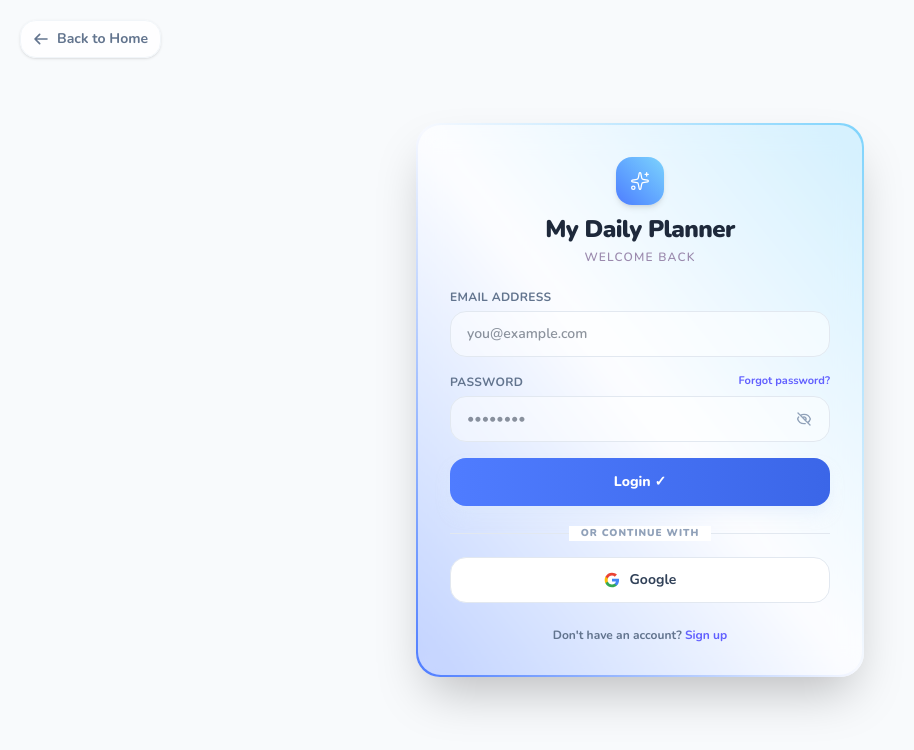
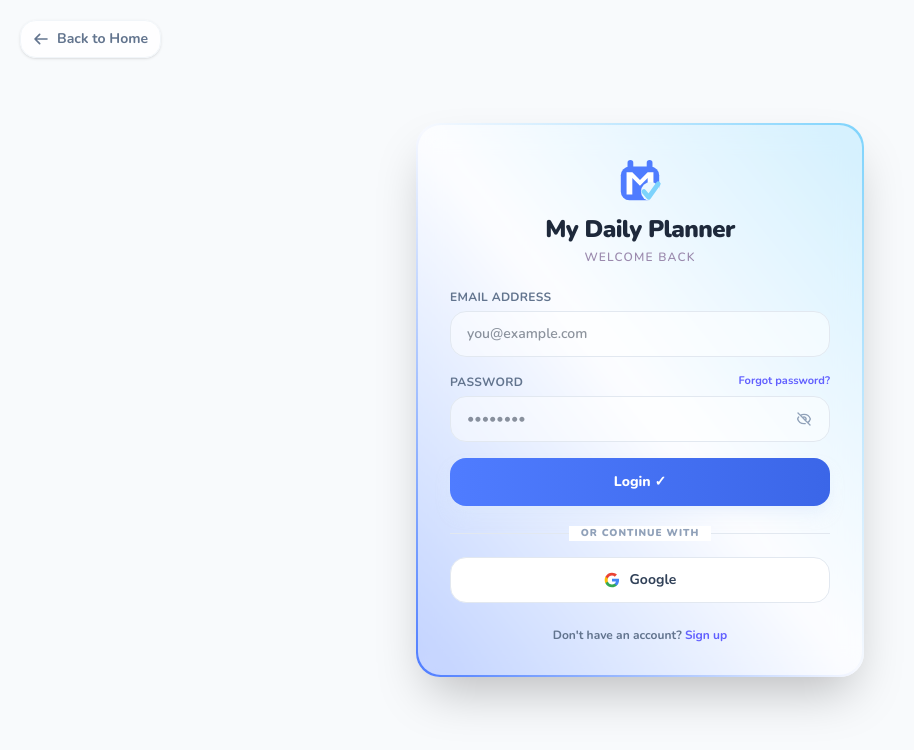
Before and after one commit to thefaisuu/My-Daily-Planner, a React (Vite) app: page / in a window 1280 px wide. Both pictures are taken after a click on the button "Log In". Shown: the top 750 px of the page, without its empty margins (0-914 px from the left). Built offline with nearby package versions, Linux system fonts and the light colour scheme; no server answers.

Commit message:
Create custom brand PlannerLogo component and integrate it across Sidebar, AuthPages, and LandingPage

```diff
--- /dev/null
+++ b/src/components/PlannerLogo.jsx
@@ -0,0 +1,52 @@
+import React from 'react';
+
+export default function PlannerLogo({ size = 40, className = "" }) {
+  // Generate a unique ID for the mask to prevent collisions if multiple logos are rendered
+  const maskId = React.useId().replace(/:/g, '-');
+
+  return (
+    <svg
+      width={size}
+      height={size}
+      viewBox="0 0 100 100"
+      fill="none"
+      xmlns="http://www.w3.org/2000/svg"
+      className={className}
+    >
+      <defs>
+        <mask id={`logo-mask-${maskId}`}>
+          {/* Everything white is visible */}
+          <rect x="0" y="0" width="100" height="100" fill="#FFFFFF" />
+          {/* Black circle cuts out the bottom right corner of the card and M */}
+          <circle cx="72" cy="72" r="20" fill="#000000" />
+        </mask>
+      </defs>
+
+      {/* Main Logo Group with Cutout Mask applied */}
+      <g mask={`url(#logo-mask-${maskId})`}>
+        {/* Calendar Rings */}
+        <rect x="24" y="6" width="12" height="22" rx="6" fill="#4F7CFF" />
+        <rect x="64" y="6" width="12" height="22" rx="6" fill="#4F7CFF" />
+
+        {/* Calendar Card Body */}
+        <rect x="10" y="20" width="80" height="70" rx="18" fill="#4F7CFF" />
+
+        {/* White 'M' Inner Shape */}
+        <path
+          d="M 22 32 L 22 78 L 34 78 L 34 44 L 50 60 L 66 44 L 66 78 L 78 78 L 78 32 L 66 32 L 50 48 L 34 32 Z"
+          fill="#FFFFFF"
+        />
+      </g>
+
+      {/* Checkmark in Light Blue (rendered outside mask for full overlay) */}
+      <path
+        d="M 58 72 L 68 84 L 88 56"
+        stroke="#7DD3FC"
+        strokeWidth="10"
+        strokeLinecap="round"
+        strokeLinejoin="round"
+        fill="none"
+      />
+    </svg>
+  );
+}
--- a/src/components/Sidebar.jsx
+++ b/src/components/Sidebar.jsx
@@ -2,6 +2,7 @@ import { useApp } from '../context/AppContext';
 import NAV_ITEMS from '../constants/navItems';
 import PastelIcon from './PastelIcon';
 import { Sparkles, X, LogOut } from 'lucide-react';
+import PlannerLogo from './PlannerLogo';
 
 const ICON_MAP = {
   'Dashboard':   { name: 'Home',         colorType: 'dashboard' },
@@ -89,10 +90,7 @@ export default function Sidebar() {
       >
         {/* Logo & App Name */}
         <div className={`flex items-center gap-3 px-6 py-6 border-b ${darkMode ? 'border-slate-700/60' : 'border-indigo-100/60'}`}>
-          <div className="w-10 h-10 rounded-2xl flex items-center justify-center shadow-md text-white"
-            style={{ background: 'linear-gradient(135deg, #4F7CFF, #7DD3FC)' }}>
-            <Sparkles size={20} strokeWidth={1.5} className="animate-pulse" />
-          </div>
+          <PlannerLogo size={36} className="flex-shrink-0" />
           <div>
             <h1 className="font-black text-base leading-tight text-gradient-primary">
               My Daily
--- a/src/pages/AuthPages.jsx
+++ b/src/pages/AuthPages.jsx
@@ -1,6 +1,7 @@
 import { useState } from 'react';
 import { supabase } from '../lib/supabase';
 import { Sparkles, AlertCircle, CheckCircle2 } from 'lucide-react';
+import PlannerLogo from '../components/PlannerLogo';
 
 export default function AuthPages({ onAuthSuccess, initialView = 'login', onBack }) {
   const [view, setView] = useState(initialView); // 'login' | 'signup' | 'forgot-password'
@@ -155,8 +156,8 @@ export default function AuthPages({ onAuthSuccess, initialView = 'login', onBack
 
           {/* Logo / Header */}
           <div className="text-center mb-6">
-            <div className="inline-flex items-center justify-center w-12 h-12 rounded-2xl bg-gradient-to-tr from-[#4F7CFF] to-[#7DD3FC] text-white shadow-md mb-2">
-              <Sparkles size={20} strokeWidth={1.5} />
+            <div className="inline-flex items-center justify-center mb-2">
+              <PlannerLogo size={48} />
             </div>
             <h2 className="text-2xl font-black text-[#1E293B] dark:text-slate-100 tracking-tight">
               My Daily Planner
--- a/src/pages/LandingPage.jsx
+++ b/src/pages/LandingPage.jsx
@@ -1,5 +1,6 @@
 import { useState, useEffect, useRef } from 'react';
 import { Heart, Mail, Users, CheckCircle, AlertTriangle, Hammer, Lock, Palette, Gift, CheckSquare, Droplet, Smile, Timer, Zap, Shield, TrendingUp, Calendar, FileText, Star } from 'lucide-react';
+import PlannerLogo from '../components/PlannerLogo';
 
 /* ── Feature cards data ── */
 const FEATURES = [
@@ -197,10 +198,7 @@ export default function LandingPage({ onLogin, onSignup }) {
         <div className="max-w-6xl mx-auto px-4 sm:px-6 py-4 flex items-center justify-between">
           {/* Logo */}
           <div className="flex items-center gap-3">
-            <div className="w-9 h-9 rounded-2xl flex items-center justify-center shadow-md"
-              style={{ background: 'linear-gradient(135deg, #4F7CFF, #7DD3FC)' }}>
-              <span className="text-white text-base font-black">✦</span>
-            </div>
+            <PlannerLogo size={32} />
             <span className="font-black text-slate-800 text-base tracking-tight">My Daily Planner</span>
           </div>
 
@@ -517,10 +515,7 @@ export default function LandingPage({ onLogin, onSignup }) {
       <footer className="py-10 px-4 bg-slate-900">
         <div className="max-w-5xl mx-auto flex flex-col sm:flex-row items-center justify-between gap-4">
           <div className="flex items-center gap-3">
-            <div className="w-8 h-8 rounded-xl flex items-center justify-center"
-              style={{ background: 'linear-gradient(135deg, #4F7CFF, #7DD3FC)' }}>
-              <span className="text-white text-sm font-black">✦</span>
-            </div>
+            <PlannerLogo size={28} />
             <span className="font-black text-white text-sm">My Daily Planner</span>
           </div>
           <div className="flex items-center gap-1.5 text-slate-500 text-xs font-medium">
@@ -565,10 +560,7 @@ function LegalPageLayout({ title, children, onBack }) {
         <div className="max-w-4xl mx-auto px-4 sm:px-6 py-4 flex items-center justify-between">
           {/* Logo */}
           <div className="flex items-center gap-3">
-            <div className="w-9 h-9 rounded-2xl flex items-center justify-center shadow-md"
-              style={{ background: 'linear-gradient(135deg, #4F7CFF, #7DD3FC)' }}>
-              <span className="text-white text-base font-black">✦</span>
-            </div>
+            <PlannerLogo size={32} />
             <span className="font-black text-slate-800 text-base tracking-tight">My Daily Planner</span>
           </div>
           {/* Back button */}
```
